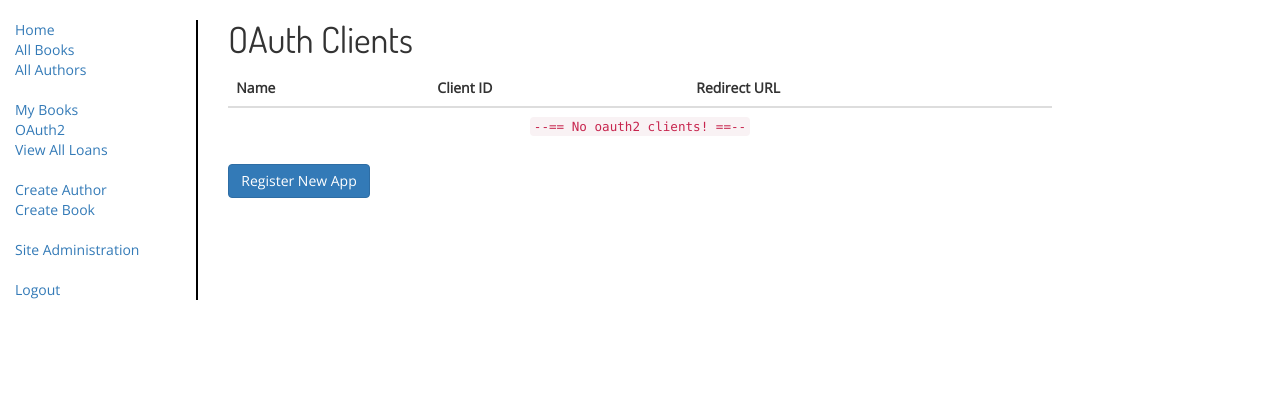
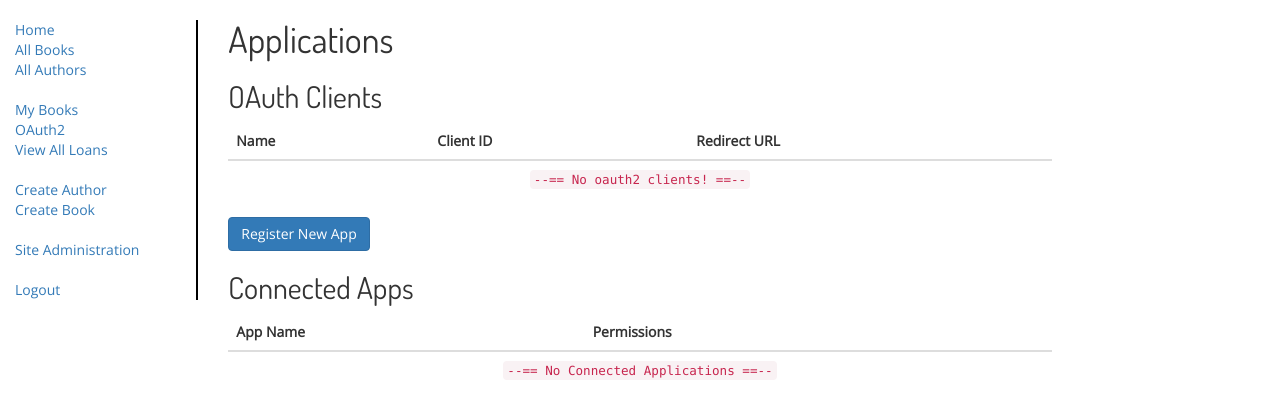
Before and after one commit to edbrook/django-localLibrary, a Django app: page /oauth2/apps/ in a window 1280 px wide. Shown: the top 419 px of the page. Run offline with Django 3.2, Linux system fonts and the light colour scheme; the visitor is signed in with stand-in values (Sample User, id 1); data that the repository does not hold is empty; some libraries are stand-ins or nearby versions.

Commit message:
Added connected apps to client list. Started authorization page

```diff
--- a/oauth2/templates/oauth2/client_detail.html
+++ b/oauth2/templates/oauth2/client_detail.html
@@ -5,9 +5,9 @@
 {% block content %}
     <h1>{{ client.name }}</h1>
     <ul>
-    <li>Redirect URL: {{ client.redirect_url }}</li>
-    <li>ID: {{ client.id }}</li>
-    <li>Secret: {{ client.secret }}</li>
+        <li><strong>Client ID</strong>: <code>{{ client.id }}</code></li>
+        <li><strong>Secret</strong>: <code>{{ client.secret }}</code></li>
+        <li>Redirect URL: {{ client.redirect_url }}</li>
     </ul>
     <a href="{% url 'oauth2:client-list' %}">App List</a>
 {% endblock %}
--- a/oauth2/templates/oauth2/client_list.html
+++ b/oauth2/templates/oauth2/client_list.html
@@ -3,7 +3,8 @@
 {% block title %}Your OAuth2 Clients{% endblock %}
 
 {% block content %}
-    <h1>OAuth Clients</h1>
+    <h1>Applications</h1>
+    <h2>OAuth Clients</h2>
     <table class="table">
     <thead>
         <tr>
@@ -23,4 +24,31 @@
     {% endfor %}
     </table>
     <a href="{% url 'oauth2:register' %}" class="btn btn-primary">Register New App</a>
+    <h2>Connected Apps</h2>
+    <table class="table">
+    <thead>
+        <tr>
+            <th>App Name</th>
+            <th>Permissions</th>
+            <th></th>
+        </tr>
+    </thead>
+    {% for app in connected_apps %}
+        <tr>
+            <td>{{ app.name }}</td>
+            <td>
+                <ul>
+                    {% for permission in app.permissions %}
+                        <li>{{ permission }}</li>
+                    {% empty %}
+                        <li>No permissions</li>
+                    {% endfor %}
+                </ul>
+            </td>
+            <td><a href="#">revoke</a></td>
+        </tr>
+    {% empty %}
+        <tr><td colspan="3" class="text-center"><code>--== No Connected Applications ==--</code></td></tr>
+    {% endfor %}
+    </table>
 {% endblock %}
--- a/oauth2/urls.py
+++ b/oauth2/urls.py
@@ -1,8 +1,7 @@
 from django.conf.urls import url
+from .views import *
 
 app_name = 'oauth2'
-
-from .views import *
 
 urlpatterns = [
     # url(r'^authorise/', Authorise.as_view(), name='authorise'),
```
Also changed, not shown: oauth2/templates/oauth2/authorize.html (added, +11 -0 lines).
